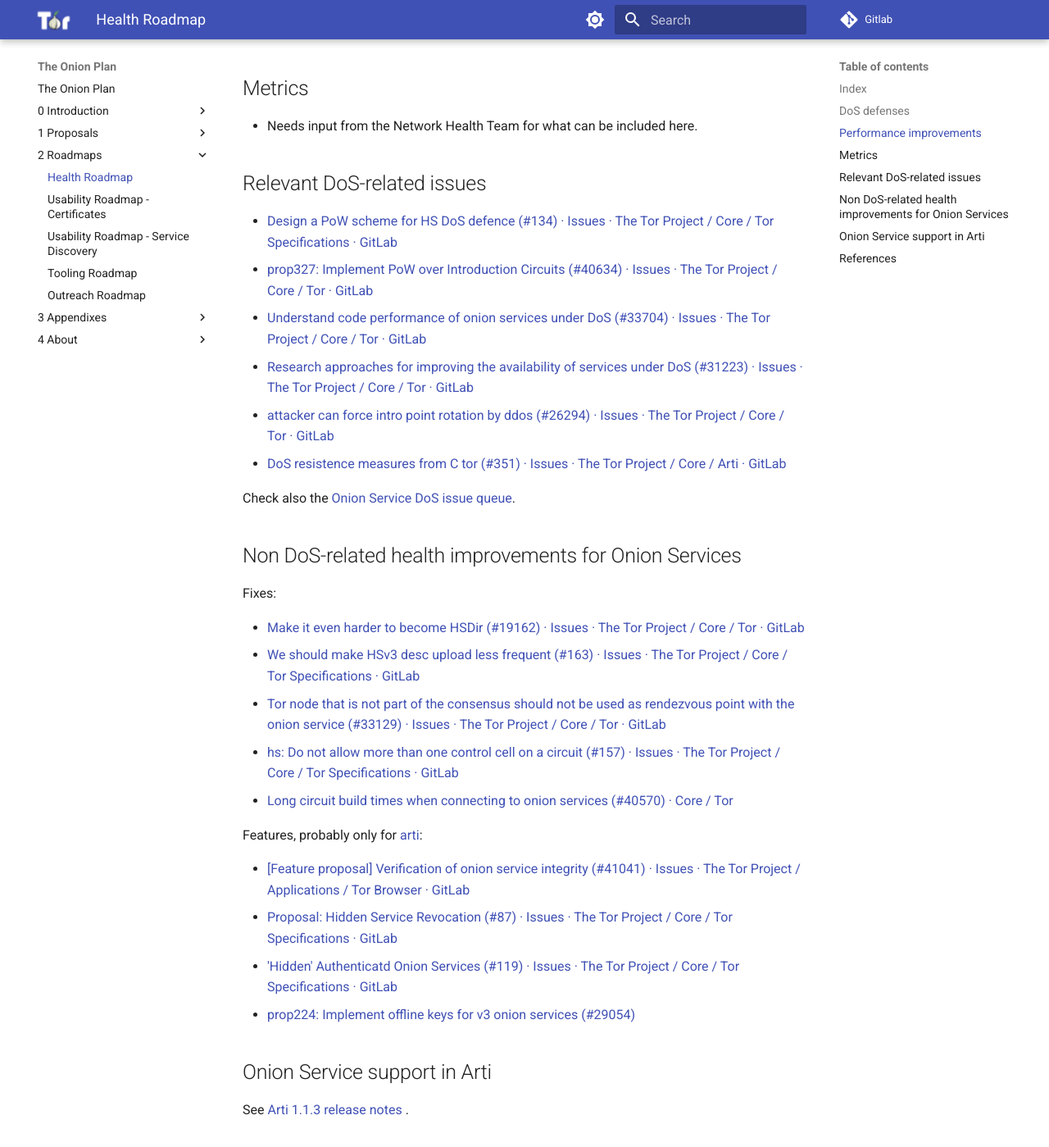
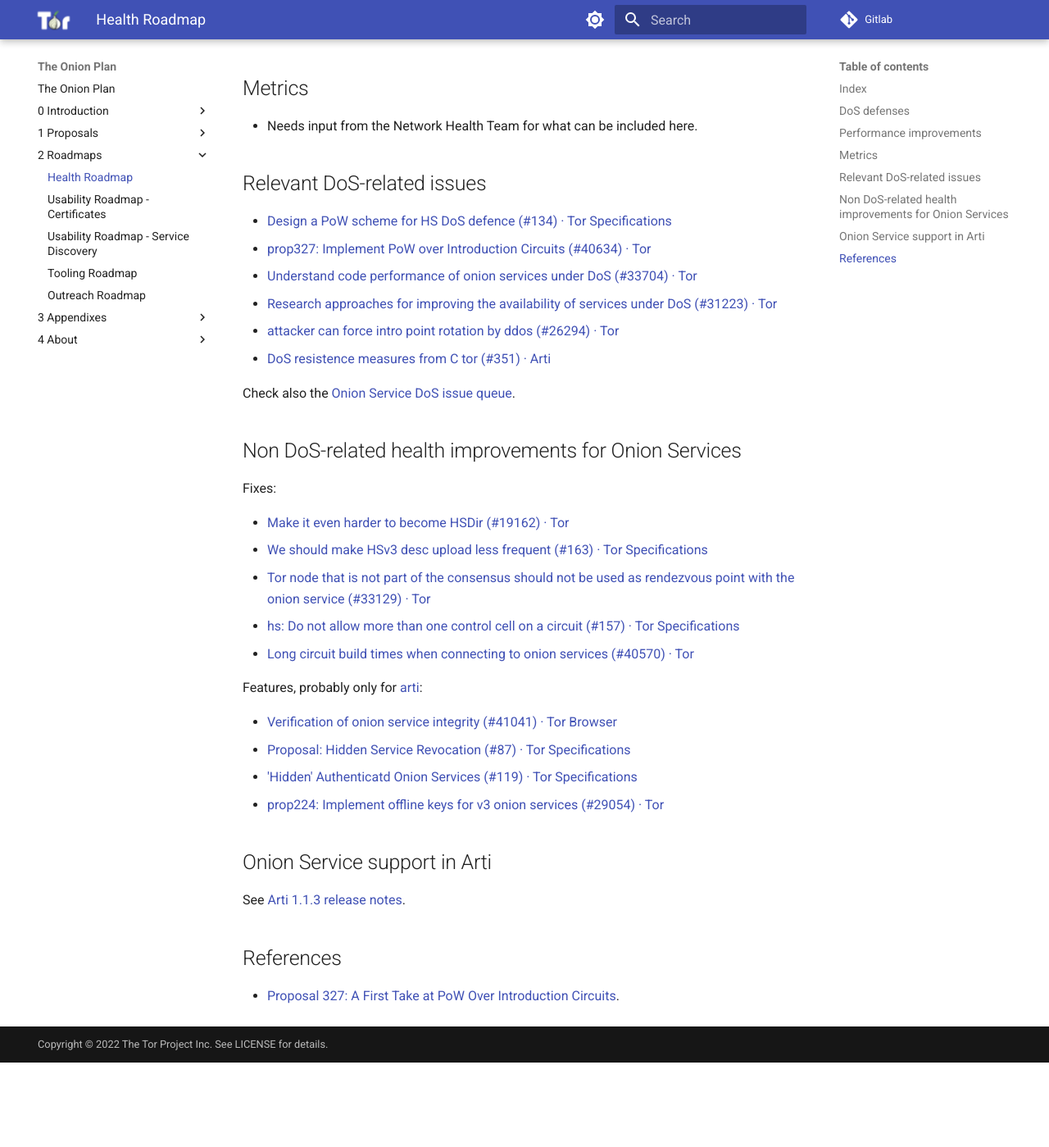
Before and after one commit to offsoc/onionplan, an MkDocs documentation site: the page built from docs/2 - Roadmaps/01 - Roadmap: Health Proposal.md, in a window 1280 px wide and 1400 px high, scrolled down 883 px. Shown: the whole window at 82% size. Built offline with MkDocs 1.6.1 and Material for MkDocs 9.7.7, drawn with Linux system fonts in a browser that asks for light colours; after the commit the page ends 2179 px from its top, so only the background shows below that.

Commit message:
Fix: Health Roadmap: cleanup

```diff
--- a/docs/2 - Roadmaps/01 - Roadmap: Health Proposal.md
+++ b/docs/2 - Roadmaps/01 - Roadmap: Health Proposal.md
@@ -24,12 +24,12 @@
 
 ## Relevant DoS-related issues
 
-* [Design a PoW scheme for HS DoS defence (#134) · Issues · The Tor Project / Core / Tor Specifications · GitLab](https://gitlab.torproject.org/tpo/core/torspec/-/issues/134 "Design a PoW scheme for HS DoS defence")
-* [prop327: Implement PoW over Introduction Circuits (#40634) · Issues · The Tor Project / Core / Tor · GitLab](https://gitlab.torproject.org/tpo/core/tor/-/issues/40634 "prop327: Implement PoW over Introduction Circuits")
-* [Understand code performance of onion services under DoS (#33704) · Issues · The Tor Project / Core / Tor · GitLab](https://gitlab.torproject.org/tpo/core/tor/-/issues/33704 "Understand code performance of onion services under DoS")
-* [Research  approaches for improving the availability of services under DoS  (#31223) · Issues · The Tor Project / Core / Tor · GitLab](https://gitlab.torproject.org/tpo/core/tor/-/issues/31223 "Research approaches for improving the availability of services under DoS")
-* [attacker can force intro point rotation by ddos (#26294) · Issues · The Tor Project / Core / Tor · GitLab](https://gitlab.torproject.org/tpo/core/tor/-/issues/26294 "attacker can force intro point rotation by ddos")
-* [DoS resistence measures from C tor (#351) · Issues · The Tor Project / Core / Arti · GitLab](https://gitlab.torproject.org/tpo/core/arti/-/issues/351 "DoS resistance measures from C tor")
+* [Design a PoW scheme for HS DoS defence (#134) · Tor Specifications](https://gitlab.torproject.org/tpo/core/torspec/-/issues/134)
+* [prop327: Implement PoW over Introduction Circuits (#40634) · Tor](https://gitlab.torproject.org/tpo/core/tor/-/issues/40634)
+* [Understand code performance of onion services under DoS (#33704) · Tor](https://gitlab.torproject.org/tpo/core/tor/-/issues/33704)
+* [Research  approaches for improving the availability of services under DoS  (#31223) · Tor](https://gitlab.torproject.org/tpo/core/tor/-/issues/31223)
+* [attacker can force intro point rotation by ddos (#26294) · Tor](https://gitlab.torproject.org/tpo/core/tor/-/issues/26294)
+* [DoS resistence measures from C tor (#351) · Arti](https://gitlab.torproject.org/tpo/core/arti/-/issues/351)
 
 Check also the [Onion Service DoS issue
 queue](https://gitlab.torproject.org/groups/tpo/-/issues/?sort=created_date&state=opened&label_name%5B%5D=DoS&label_name%5B%5D=Onion%20Services&first_page_size=20).
@@ -38,22 +38,22 @@ queue](https://gitlab.torproject.org/groups/tpo/-/issues/?sort=created_date&stat
 
 Fixes:
 
-* [Make it even harder to become HSDir (#19162) · Issues · The Tor Project / Core / Tor · GitLab](https://gitlab.torproject.org/tpo/core/tor/-/issues/19162 "Make it even harder to become HSDir")
-* [We should make HSv3 desc upload less frequent (#163) · Issues · The Tor Project / Core / Tor Specifications · GitLab](https://gitlab.torproject.org/tpo/core/torspec/-/issues/163 "We should make HSv3 desc upload less frequent")
-* [Tor  node that is not part of the consensus should not be used as rendezvous  point with the onion service (#33129) · Issues · The Tor Project / Core  / Tor · GitLab](https://gitlab.torproject.org/tpo/core/tor/-/issues/33129 "Tor node that is not part of the consensus should not be used as rendezvous point with the onion service")
-* [hs: Do not allow more than one control cell on a circuit (#157) · Issues · The Tor Project / Core / Tor Specifications · GitLab](https://gitlab.torproject.org/tpo/core/torspec/-/issues/157 "hs: Do not allow more than one control cell on a circuit")
-* [Long circuit build times when connecting to onion services (#40570) · Core / Tor](https://gitlab.torproject.org/tpo/core/tor/-/issues/40570)
+* [Make it even harder to become HSDir (#19162) · Tor](https://gitlab.torproject.org/tpo/core/tor/-/issues/19162)
+* [We should make HSv3 desc upload less frequent (#163) · Tor Specifications](https://gitlab.torproject.org/tpo/core/torspec/-/issues/163)
+* [Tor  node that is not part of the consensus should not be used as rendezvous  point with the onion service (#33129) · Tor](https://gitlab.torproject.org/tpo/core/tor/-/issues/33129)
+* [hs: Do not allow more than one control cell on a circuit (#157) · Tor Specifications](https://gitlab.torproject.org/tpo/core/torspec/-/issues/157)
+* [Long circuit build times when connecting to onion services (#40570) · Tor](https://gitlab.torproject.org/tpo/core/tor/-/issues/40570)
 
 Features, probably only for [arti](https://gitlab.torproject.org/tpo/core/arti/):
 
-* [\[Feature  proposal\] Verification of onion service integrity (#41041) · Issues ·  The Tor Project / Applications / Tor Browser · GitLab](https://gitlab.torproject.org/tpo/applications/tor-browser/-/issues/41041 "[Feature proposal] Verification of onion service integrity")
-* [Proposal: Hidden Service Revocation (#87) · Issues · The Tor Project / Core / Tor Specifications · GitLab](https://gitlab.torproject.org/tpo/core/torspec/-/issues/87 "Proposal: Hidden Service Revocation")
-* ['Hidden' Authenticatd Onion Services (#119) · Issues · The Tor Project / Core / Tor Specifications · GitLab](https://gitlab.torproject.org/tpo/core/torspec/-/issues/119 "'Hidden' Authenticated Onion Services")
-* [prop224: Implement offline keys for v3 onion services (#29054)](https://gitlab.torproject.org/tpo/core/tor/-/issues/29054 "prop224: Implement offline keys for v3 onion services")
+* [Verification of onion service integrity (#41041) · Tor Browser](https://gitlab.torproject.org/tpo/applications/tor-browser/-/issues/41041)
+* [Proposal: Hidden Service Revocation (#87) · Tor Specifications](https://gitlab.torproject.org/tpo/core/torspec/-/issues/87)
+* ['Hidden' Authenticatd Onion Services (#119) · Tor Specifications](https://gitlab.torproject.org/tpo/core/torspec/-/issues/119)
+* [prop224: Implement offline keys for v3 onion services (#29054) · Tor](https://gitlab.torproject.org/tpo/core/tor/-/issues/29054)
 
 ## Onion Service support in Arti
 
-See [Arti 1.1.3 release notes ](https://blog.torproject.org/arti_113_released/).
+See [Arti 1.1.3 release notes](https://blog.torproject.org/arti_113_released/).
 
 ## References
 
```
